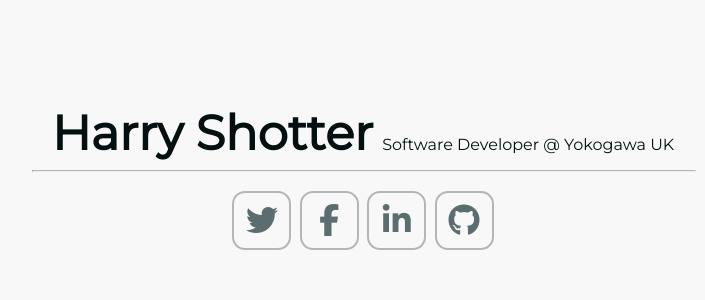
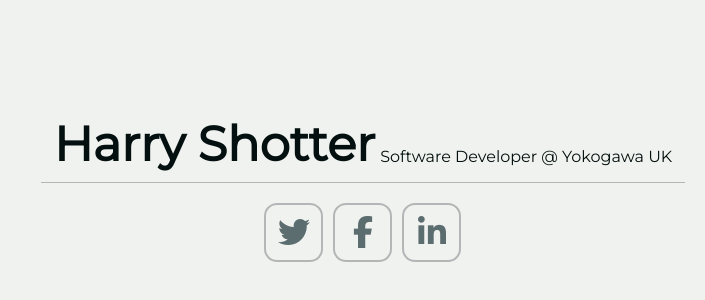
Before and after one commit to harry-shotter/static-web, a plain HTML site: page index.html in a window 1280 px wide. Shown: the part 228-528 px from the top of the page, without its empty margins (277-982 px from the left). Drawn offline with Linux system fonts and the light colour scheme.

Commit message:
Revert "Playing with css grid"
This reverts commit 3e95bb3a87160dfbb1761fcdc8bc8a9358e25796.

```diff
--- a/index.html
+++ b/index.html
@@ -13,19 +13,18 @@
 
 <body>
     <div class="container">
-        <div class="header-item">
-            <h1>Harry Shotter</h1>
+        <div class="banner">
+            <h1>
+                Harry Shotter
+            </h1>
+            <p>
+                Software Developer @ Yokogawa UK
+            </p>
         </div>
-        <div class="subheader-item">
-            <p>Software Developer @ Yokogawa UK</p>
-        </div>
-        <hr class="divider-item" />
-        <nav class="social-item">
+        <nav class="social">
             <a href="https://twitter.com/HarryShotter1" aria-label="twitter"> <i class="fab fa-twitter"></i></a>
             <a href="https://www.facebook.com/hshotter" aria-label="facebook"> <i class="fab fa-facebook-f"></i></a>
-            <a href="https://www.linkedin.com/in/harry-shotter-6b816b90" aria-label="linkedin"> <i
-                    class="fab fa-linkedin-in"></i></a>
-            <a href="https://github.com/harry-shotter" aria-label="linkedin"> <i class="fab fa-github"></i></a>
+            <a href="https://www.linkedin.com/in/harry-shotter-6b816b90/" aria-label="linkedin"> <i class="fab fa-linkedin-in"></i></a>
         </nav>
     </div>
 </body>
--- a/site.css
+++ b/site.css
@@ -21,138 +21,89 @@
 */
 
 html {
-    background-color: #f8f8f8;
-    color: #040F0F;
+    background-color: #F0F2EF;
     font-family: 'Montserrat', sans-serif;
+}
+
+body {
+    position: fixed;
+    top: 0;
+    right: 0;
+    bottom: 0;
+    left: 0;
+    display: flex;
+    align-items: center;
+    justify-content: center;
 }
 
 h1 {
     font-size: 3em;
 }
 
-.container {
-    display: -ms-grid;
-    display: grid;
-    position: absolute;
-    top: 0;
-    bottom: 0;
-    left: 0;
-    right: 0;
-    margin: 20px;
-    -ms-grid-columns: auto;
-    grid-template-columns: auto;
-    -ms-grid-rows: auto auto 5px auto;
-    grid-template-rows: auto auto 5px auto;
-    grid-template-areas: "header" "subheader" "divider" "social";
-    -webkit-box-pack: center;
-        -ms-flex-pack: center;
-    justify-content: center;
-    align-content: center;
+h2 {
+    font-size: 2.5em;
 }
 
-@media (min-width: 720px) {
-    .container {
-        -ms-grid-columns: auto auto;
-        grid-template-columns: auto auto;
-        -ms-grid-rows: 1fr 5px 1fr;
-        grid-template-rows: 1fr 5px 1fr;
-        grid-template-areas: "header subheader" "divider divider" "social social";
-    }
-    .header-item {
-        padding-left: 20px;
-    }
-    .subheader-item {
-        padding-right: 20px;
-    }
+h3 {
+    font-size: 2em;
 }
 
-.header-item {
-    -ms-grid-row: 1;
-    -ms-grid-column: 1;
-    grid-area: header;
-    -ms-grid-column-align: stretch;
-        justify-self: stretch;
-    -ms-grid-row-align: end;
-        align-self: end;
+h4 {
+    font-size: 1.5em;
 }
 
-.header-item h1 {
-    margin-right: 5px;
-    margin-bottom: 8px;
+h5 {
+    font-size: 1em;
 }
 
-.subheader-item {
-    -ms-grid-row: 2;
-    -ms-grid-column: 1;
-    grid-area: subheader;
-    -ms-grid-column-align: stretch;
-        justify-self: stretch;
-    -ms-grid-row-align: end;
-        align-self: end;
-    /* border-bottom: #B3B6B7 1px solid; */
-    padding-left: 4px;
+.banner {
+    color: #040F0F;
+    border-bottom: #B3B6B7 1px solid;
+    margin-bottom: 20px;
+    padding: 0px 13px;
+    display: flex;
+    justify-content: left;
+    align-items: flex-end;
 }
 
-.divider-item {
-    -ms-grid-row: 3;
-    -ms-grid-column: 1;
-    grid-area: divider;
-    border-top: #B3B6B7 1px solid;
-    margin-top: 0px;
-    width: 100%;
+.banner h1 {
+    font-size: 3em;
+    margin-right: 5px;
+    margin-bottom: 9px;
 }
 
-.social-item {
-    -ms-grid-row: 4;
-    -ms-grid-column: 1;
+.social {
+    align-self: center;
     font-size: 2em;
-    margin-top: 16px;
-    grid-area: social;
-    -ms-grid-column-align: center;
-        justify-self: center;
-    -ms-grid-row-align: start;
-        align-self: start;
+    color: #5C6D70;
+    display: flex;
+    align-items: center;
+    justify-content: center;
 }
 
-.social-item a {
-    display: inline-block;
+.social a {
+    margin: 0px 5px;
     border: 2px solid #B3B6B7;
     border-radius: 13px;
     padding: 5px;
+    width: 45px;
+    height: 45px;
     color: #5C6D70;
     text-decoration: none;
-    text-align: center;
+    display: flex;
+    align-items: center;
+    justify-content: center;
     transition: 0.3s;
-    width: 45px;
-    height: 45px;
 }
 
-@media (min-width: 720px) {
-    .header-item {
-        -ms-grid-row: 1;
-        -ms-grid-column: 1;
-    }
-    .subheader-item {
-        -ms-grid-row: 1;
-        -ms-grid-column: 2;
-    }
-    .divider-item {
-        -ms-grid-row: 2;
-        -ms-grid-column: 1;
-        -ms-grid-column-span: 2;
-    }
-    .social-item {
-        -ms-grid-row: 3;
-        -ms-grid-column: 1;
-        -ms-grid-column-span: 2;
-    }
-}
-
-.social-item a:hover {
+.social a:hover {
     color: #040F0F;
     border-color: #040F0F;
 }
 
-.social-item i {
-    vertical-align: middle;
+.footnote {
+    display: flex;
+    align-items: flex-start;
+    justify-content: left;
+    padding: 0px 13px;
 }
```
